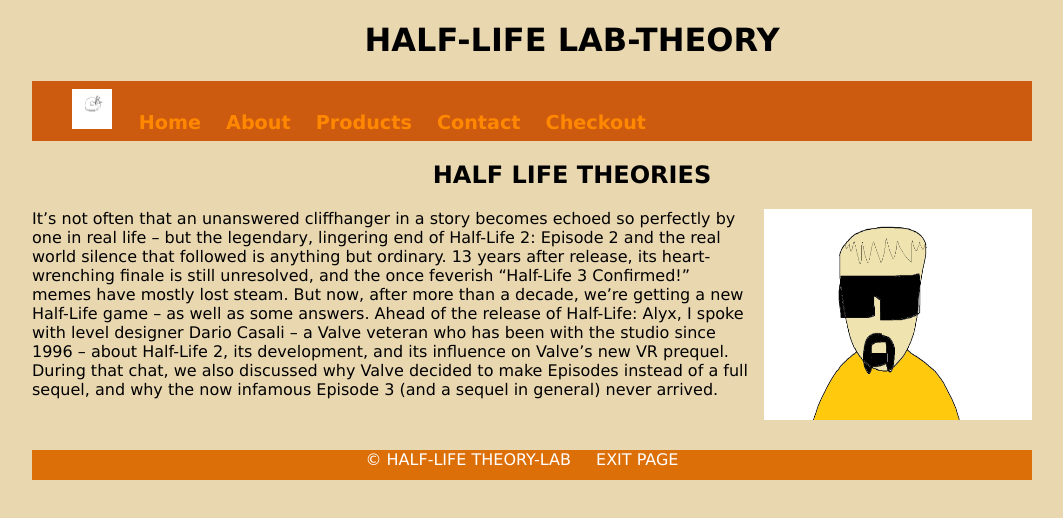
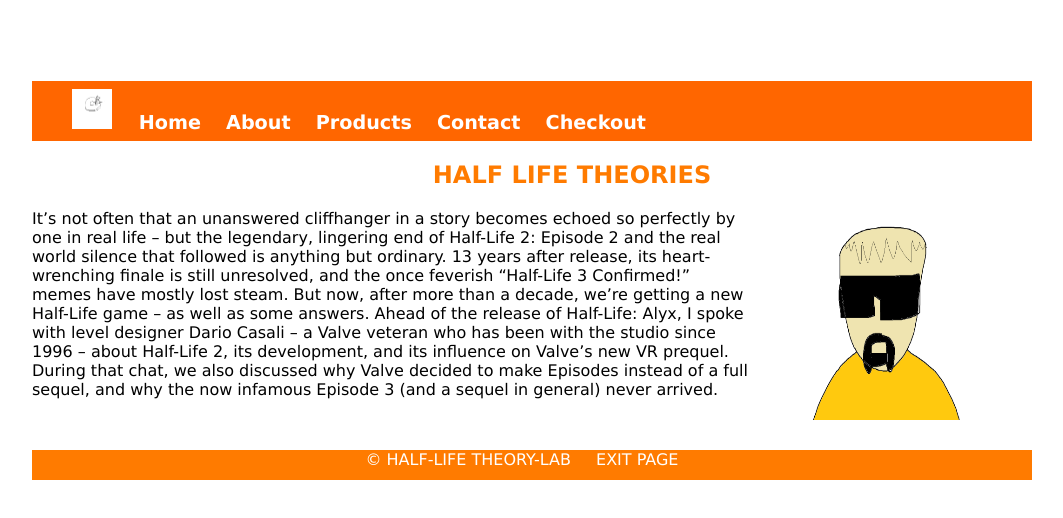
Before and after one commit to SebastianDeLaParra/Sebswebsite, a plain HTML site: page index.html in a window 1280 px wide. Shown: the whole page, without its empty margins (108-1171 px from the left). Drawn offline with Linux system fonts and the light colour scheme.

Commit message:
Add files via upload

```diff
--- a/css/myStyles.css
+++ b/css/myStyles.css
@@ -3,23 +3,23 @@
    font-family: Verdana, Geneva, Tahoma, sans-serif;
    width: 1000px;
    margin: auto;
-   background-color: #e9d7b0;
+   background-color: #ffffff;
 }
 h1 {
-   color: #000000 ;
+   color: #ffffff ;
    margin-left: 80px;
    text-align: center;
 
 }
 h2 {
 
-   color: #000000 ;
+   color: #ff7b00 ;
    margin-left: 80px;
    text-align: center;
 
 }
 nav{
-   background-color: #cc5b10 ;
+   background-color: #ff6600 ;
    height: 40px;
    padding-bottom: 20px;
 }
@@ -32,13 +32,13 @@
 }
 nav a {
    text-decoration: none;
-   color: rgb(255, 136, 0);
+   color: rgb(255, 255, 255);
    font-size: 1.2em;
    font-weight: bold;
    margin-right: 20px;
 }
 nav a:hover{
-   color: black;
+   color: rgb(255, 255, 255);
 }
 section {
    float: left;
@@ -49,7 +49,7 @@
 
 footer {
    clear: both;
-   background-color: #dd6f08;
+   background-color: #ff7b00;
    color: white;
    height: 30px;
    text-align: center;
```
